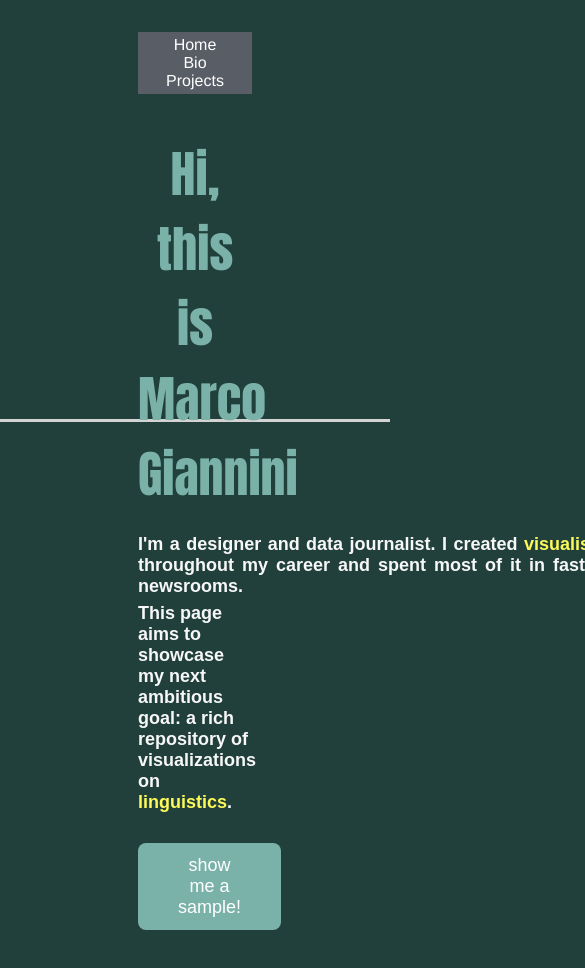
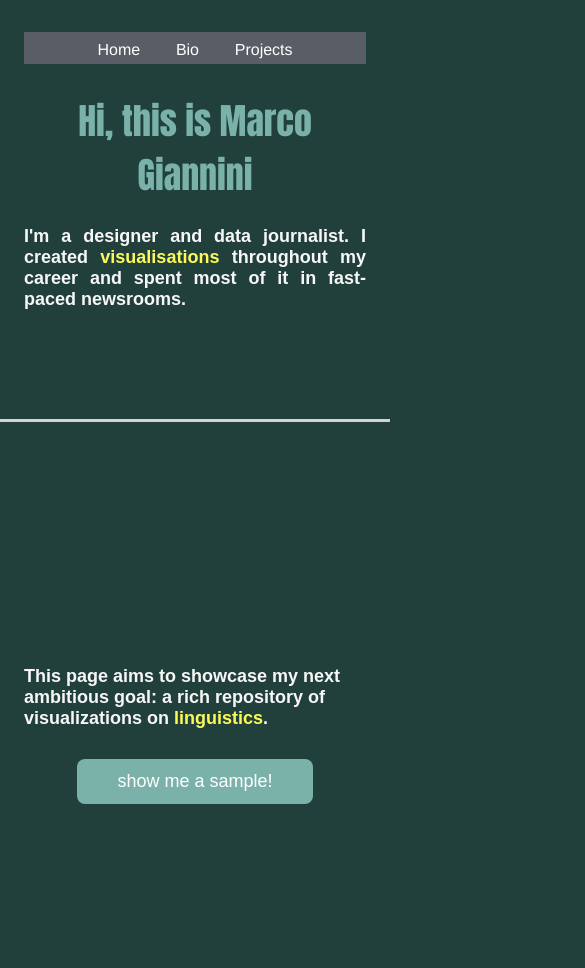
Before and after one commit to sgnakkeratanaleppe/hero-homepage, a plain HTML site: page index.html in a window 390 px wide. Shown: the top 968 px of the page, 585 px wide, since content can reach past the window. After the commit the page ends 860 px from the top, so only its background shows below. Drawn offline with nearby package versions, Linux system fonts and the light colour scheme.

Commit message:
improved portability on phones

```diff
--- a/index.html
+++ b/index.html
@@ -3,6 +3,7 @@
 <head>
       <link rel="stylesheet" href="stylescard.css">
     <title>My hero page</title>
+    <meta name="viewport" content="width=device-width, initial-scale=1">
 </head>
 
 <body>
@@ -37,6 +38,7 @@
         <span class="highlight">linguistics</span>.
     </h4>
 <button onclick="showVideo()">show me a sample!</button>
+
 <div class="video-box">
     <video controls>
       <source src="images/quadlingOK.mp4" type="video/mp4">
@@ -59,6 +61,7 @@
 );
 function showVideo() {
   document.querySelector(".video-box").style.display = "block";
+  document.querySelector(".placeholder").classList.add("hide-line");
 }
 </script>
 </body>
--- a/stylescard.css
+++ b/stylescard.css
@@ -27,6 +27,14 @@ ul {
 li {
   display: inline;
 }
+li a {
+  transition: color 0.2s ease, background-color 0.2s ease;
+}
+li a:hover,
+li a:focus-visible {
+  color: #fdfa58;
+  background-color: #21403b;
+}
 a  {
   color: white;
   font-family: "Helvetica", Helvetica, sans-serif;
@@ -55,6 +63,9 @@ a  {
   width: 100%;
   height: 3px;
   background: lightgrey;
+}
+.placeholder.hide-line::after {
+  display: none;
 }
 .avatar {
   width: 100%;
@@ -138,3 +149,18 @@ button {
 button:hover {
   background-color: #147945;
 }
+/*mobile rules */
+@media (max-width: 600px) {
+  body {
+    padding: 24px 16px 48px;
+  }
+
+  h2 {
+    font-size: 36px;
+  }
+
+  h4 {
+    width: 100%;
+    box-sizing: border-box;
+  }
+}
```
